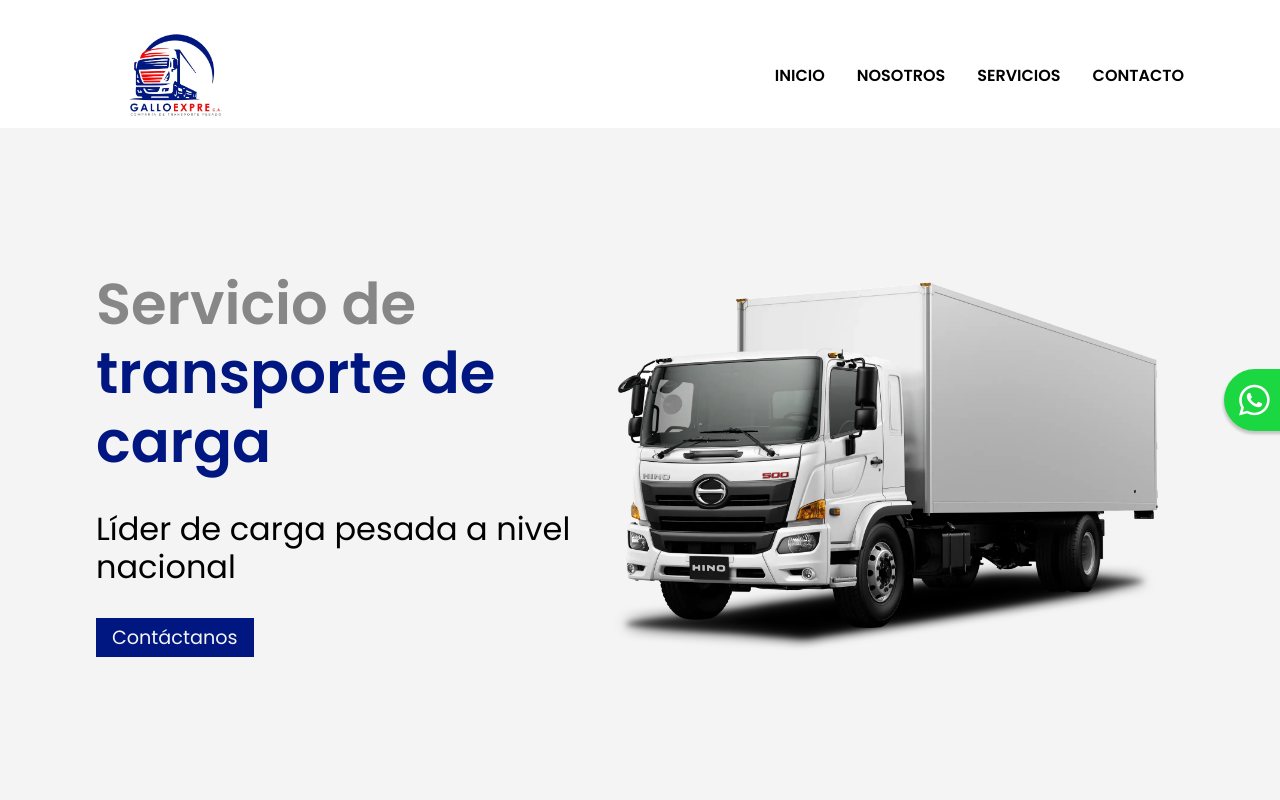
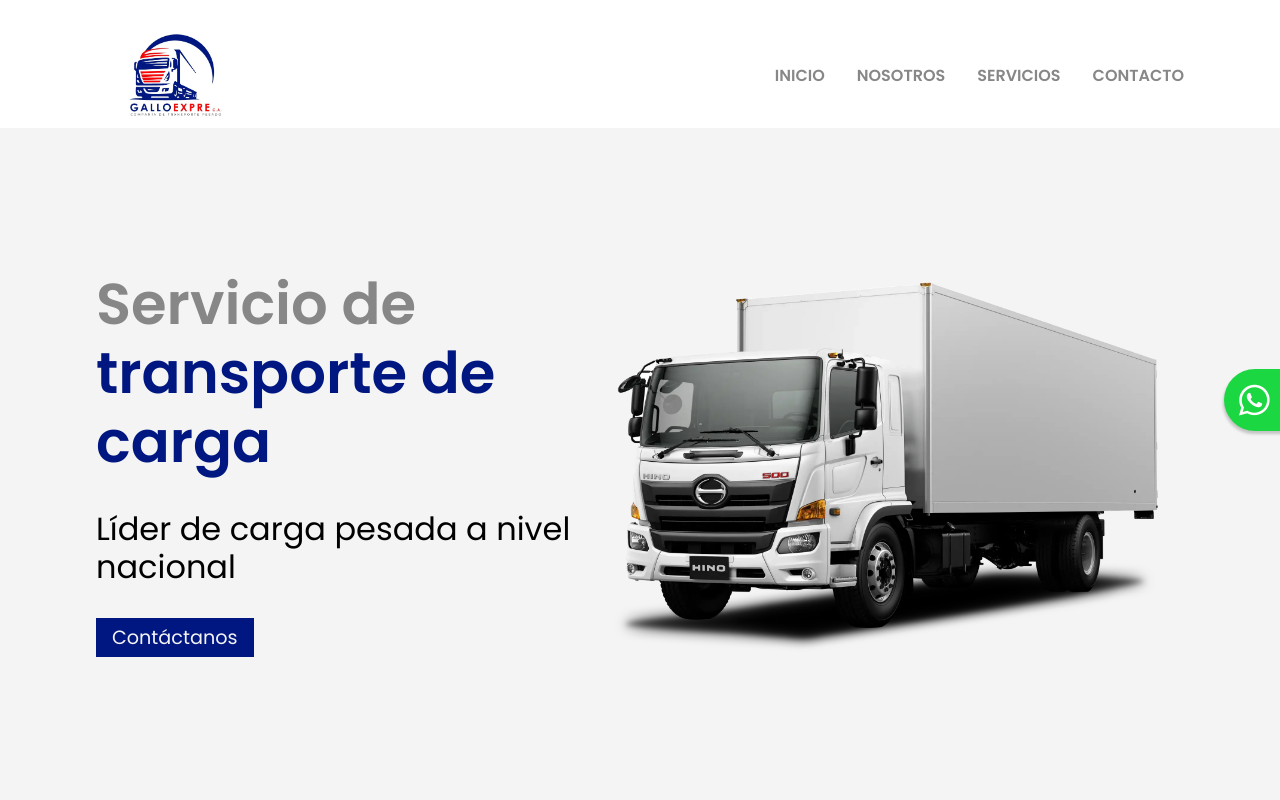
Before and after one commit to StalinAM/galloexpre, a React (Vite) app: page / in a window 1280 px wide. Shown: the top 800 px of the page. Built offline with nearby package versions, Linux system fonts and the light colour scheme.

Commit message:
update color

```diff
--- a/src/components/Header.jsx
+++ b/src/components/Header.jsx
@@ -16,7 +16,7 @@ const Img = styled.img`
 const Menu = styled.ul`
   display: flex;
   gap: 2rem;
-  color: var();
+  color: ${(props) => props.theme.Description};
   font-weight: bold;
 `
 const Item = styled.li`
```
